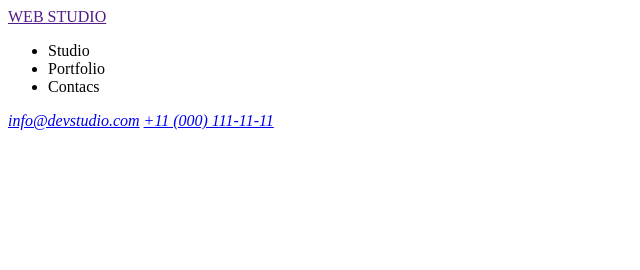
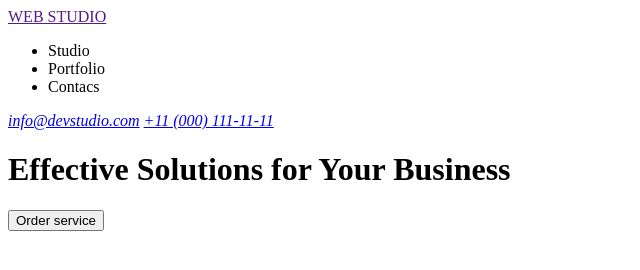
Before and after one commit to DvoILL/goit-markup-hw-01, a plain HTML site: page index.html in a window 1280 px wide. Shown: the whole page, without its empty margins (0-640 px from the left). Drawn offline with Linux system fonts and the light colour scheme.

Commit message:
add main an h1+button

```diff
--- a/index.html
+++ b/index.html
@@ -21,5 +21,9 @@
         <a href="tel:+110001111111 ">+11 (000) 111-11-11</a>
       </address>
     </header>
+    <main>
+      <h1>Effective Solutions for Your Business</h1>
+      <button type="button">Order service</button>
+    </main>
   </body>
 </html>
```
